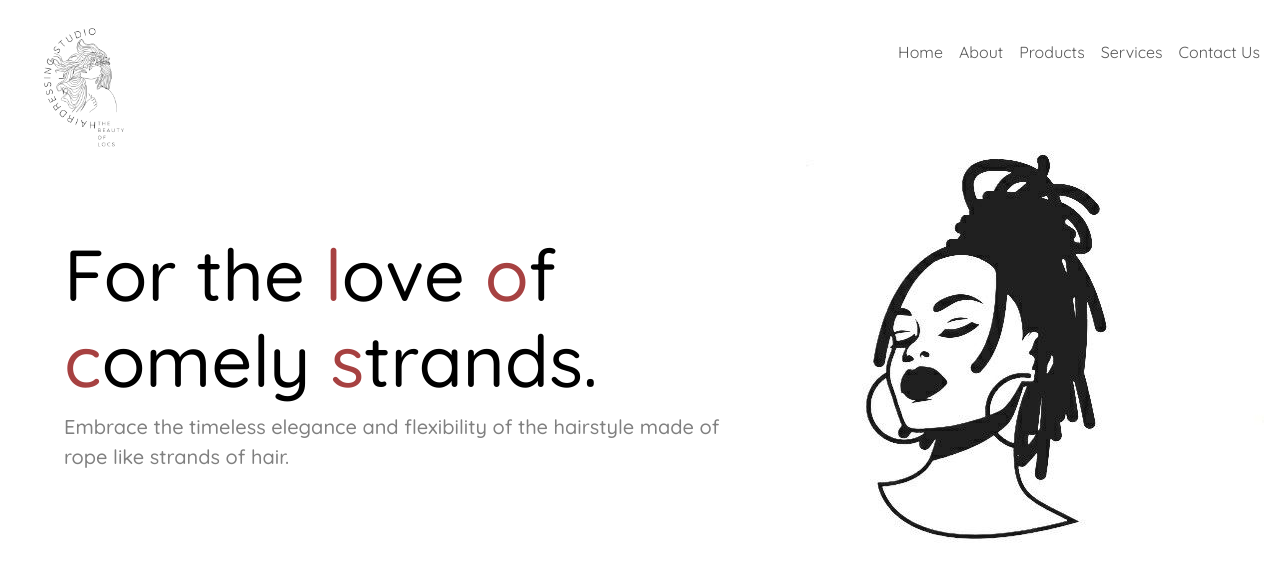
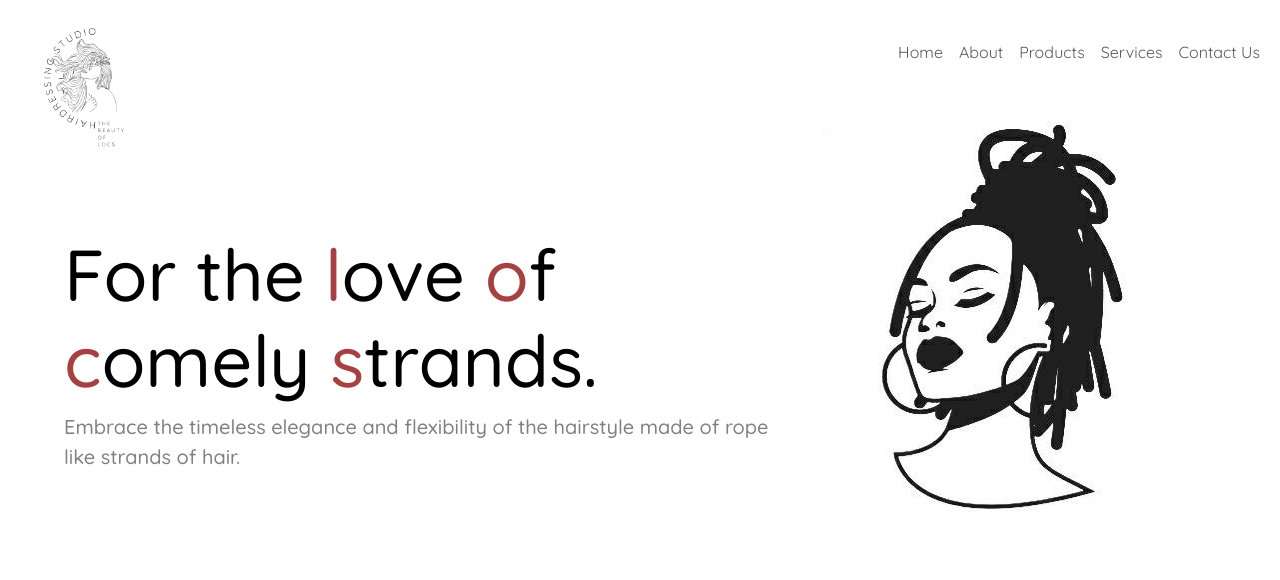
Before and after one commit to ZandilePrettyNgema/landing-page, a plain HTML site: page index.html in a window 1280 px wide. Drawn offline with nearby package versions, Linux system fonts and the light colour scheme.

Commit message:
re-styled the image

```diff
--- a/index.html
+++ b/index.html
@@ -110,7 +110,7 @@
           </div>
           <img
             src="images/art of a woman with locs.jpg"
-            alt="woman with locs"
+            alt="woman with locs" class="w-50 h-50"
             title="woman with locs"
           />
         </div>
--- a/src/style.css
+++ b/src/style.css
@@ -25,7 +25,7 @@ header {
   font-style: normal;
 }
 .content-section img {
-  margin-top: -120px;
+  margin: -150px -16px;
 }
 .content-section strong {
   color: #9d2c2ce6;
```
